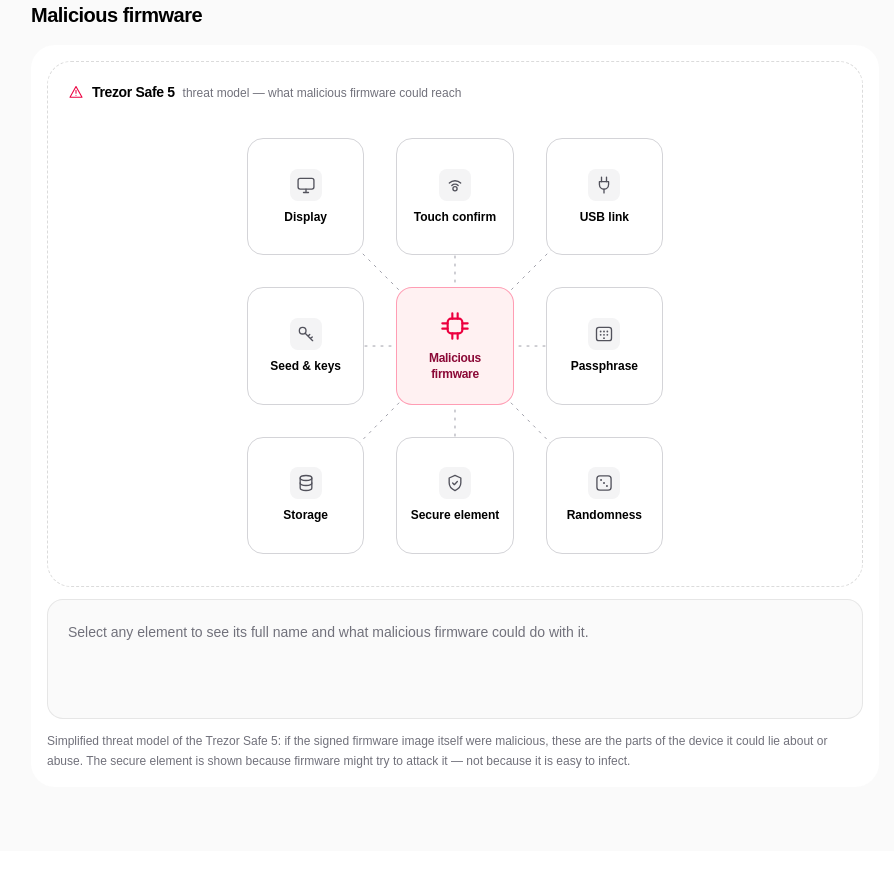
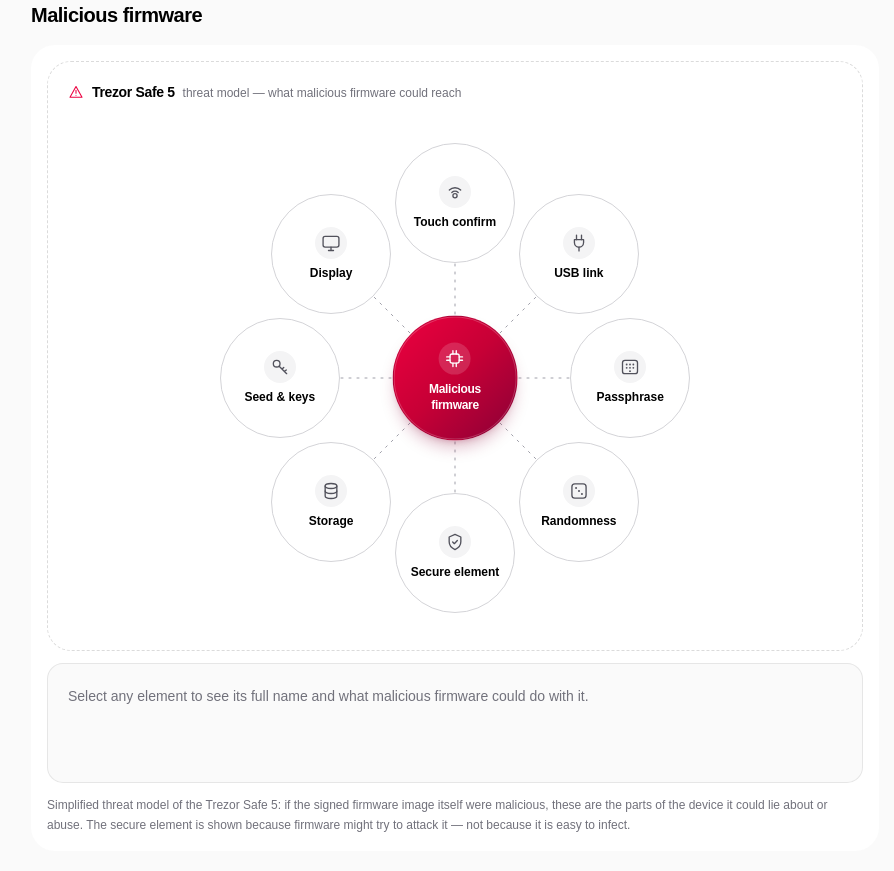
Before and after one commit to stealth14/courses-catalog, a Next.js app: page /en/dummy-diagram in a window 1280 px wide. Shown: the part 1760-2631 px from the top of the page, without its empty margins (185-1079 px from the left). Built offline with nearby package versions, Linux system fonts and the light colour scheme.

Commit message:
Improve diagram

```diff
--- a/src/app/[locale]/dummy-diagram/firmware-threat-diagram.tsx
+++ b/src/app/[locale]/dummy-diagram/firmware-threat-diagram.tsx
@@ -27,59 +27,37 @@
     | "secure-element"
     | "randomness";
   icon: ComponentType<FirmwareIconProps>;
-  /** Where the spoke from the firmware hub ends, in percent. */
-  spoke: { x: number; y: number };
 };
 
-/**
- * Reading order is also the grid order: interface on top, secrets on the
- * sides, internals at the bottom. The hub itself is rendered between the
- * second and third row.
- */
 const TARGETS: FirmwareTarget[] = [
-  {
-    id: "display",
-    icon: DisplayIcon,
-    spoke: { x: 16.5, y: 16.5 },
-  },
-  {
-    id: "touch",
-    icon: TapIcon,
-    spoke: { x: 50, y: 14 },
-  },
-  {
-    id: "usb",
-    icon: UsbIcon,
-    spoke: { x: 83.5, y: 16.5 },
-  },
-  {
-    id: "seed",
-    icon: KeyIcon,
-    spoke: { x: 16.5, y: 50 },
-  },
-  {
-    id: "passphrase",
-    icon: KeypadIcon,
-    spoke: { x: 83.5, y: 50 },
-  },
-  {
-    id: "storage",
-    icon: DatabaseIcon,
-    spoke: { x: 16.5, y: 84 },
-  },
-  {
-    id: "secure-element",
-    icon: ShieldIcon,
-    spoke: { x: 50, y: 86 },
-  },
-  {
-    id: "randomness",
-    icon: DiceIcon,
-    spoke: { x: 83.5, y: 84 },
-  },
+  { id: "display", icon: DisplayIcon },
+  { id: "touch", icon: TapIcon },
+  { id: "usb", icon: UsbIcon },
+  { id: "seed", icon: KeyIcon },
+  { id: "passphrase", icon: KeypadIcon },
+  { id: "storage", icon: DatabaseIcon },
+  { id: "secure-element", icon: ShieldIcon },
+  { id: "randomness", icon: DiceIcon },
 ];
 
+/** Angles in degrees for a regular octagon ring: top-left, top, top-right, left, right, bottom-left, bottom, bottom-right. */
+const RING_ANGLES = [-135, -90, -45, 180, 0, 135, 90, 45];
+
+/** Ring geometry, as percentages of the square diagram box. */
+const RING_RADIUS = 36.5;
+const TILE_SIZE = 25;
+const HUB_SIZE = 26;
+
 const HUB = { x: 50, y: 50 };
+
+function ringPosition(index: number) {
+  const radians = ((RING_ANGLES[index] ?? 0) * Math.PI) / 180;
+
+  return {
+    x: HUB.x + RING_RADIUS * Math.cos(radians),
+    y: HUB.y + RING_RADIUS * Math.sin(radians),
+  };
+}
 
 function SpokeLines({ selectedId }: { selectedId: string | null }) {
   return (
@@ -89,17 +67,18 @@
       viewBox="0 0 100 100"
       preserveAspectRatio="none"
     >
-      {TARGETS.map((target) => {
+      {TARGETS.map((target, index) => {
         const isSelected = target.id === selectedId;
         const dimmed = selectedId !== null && !isSelected;
+        const end = ringPosition(index);
 
         return (
           <line
             key={target.id}
             x1={HUB.x}
             y1={HUB.y}
-            x2={target.spoke.x}
-            y2={target.spoke.y}
+            x2={end.x}
+            y2={end.y}
             strokeWidth={isSelected ? 3 : 1}
             strokeDasharray={isSelected ? "1 5" : "2 6"}
             strokeLinecap="round"
@@ -127,9 +106,11 @@
   const t = useTranslations("FirmwareDiagram");
 
   return (
-    <div className="relative w-full min-h-0 self-start aspect-square flex flex-col items-center justify-center gap-2 rounded-2xl border border-rose-500/40 bg-rose-50 p-2 text-center">
-      <FirmwareChipIcon className="h-8 w-8 shrink-0 text-rose-600" />
-      <p className="text-xs leading-4 font-semibold tracking-tight text-rose-900">
+    <div className="relative w-full aspect-square flex select-none flex-col items-center justify-center gap-1.5 rounded-full border border-rose-900/30 bg-gradient-to-br from-rose-600 via-rose-700 to-rose-900 p-3 text-center text-white shadow-lg shadow-rose-900/25 ring-1 ring-white/20 ring-inset">
+      <span className="flex h-8 w-8 shrink-0 items-center justify-center rounded-full bg-white/15">
+        <FirmwareChipIcon className="h-5 w-5 text-white" />
+      </span>
+      <p className="text-xs leading-4 font-semibold tracking-tight text-white">
         {t("hubTitle")}
       </p>
     </div>
@@ -194,32 +175,39 @@
         </div>
 
         <div className="overflow-x-auto">
-          <div className="mx-auto w-[24rem] pb-3 pt-4 md:w-full md:max-w-[26rem]">
-            <div className="relative grid grid-cols-3 gap-8">
+          <div className="mx-auto w-[27rem] pb-3 pt-4 md:w-full md:max-w-[30rem]">
+            <div className="relative aspect-square w-full select-none">
               <SpokeLines selectedId={selectedId} />
 
-              {/* Split around the hub so it lands in the centre cell. */}
-              {TARGETS.slice(0, 4).map((target) => (
+              {TARGETS.map((target, index) => {
+                const { x, y } = ringPosition(index);
+
+                return (
+                  <div
+                    key={target.id}
+                    className="absolute -translate-x-1/2 -translate-y-1/2"
+                    style={{
+                      left: `${x}%`,
+                      top: `${y}%`,
+                      width: `${TILE_SIZE}%`,
+                    }}
+                  >
                     <TargetTile
-                  key={target.id}
                       target={target}
                       short={t(`targets.${target.id}.short`)}
                       selected={selectedId === target.id}
                       onSelect={setSelectedId}
                     />
-              ))}
+                  </div>
+                );
+              })}
 
+              <div
+                className="absolute top-1/2 left-1/2 -translate-x-1/2 -translate-y-1/2"
+                style={{ width: `${HUB_SIZE}%` }}
+              >
                 <FirmwareHub />
-
-              {TARGETS.slice(4).map((target) => (
-                <TargetTile
-                  key={target.id}
-                  target={target}
-                  short={t(`targets.${target.id}.short`)}
-                  selected={selectedId === target.id}
-                  onSelect={setSelectedId}
-                />
-              ))}
+              </div>
             </div>
           </div>
         </div>
@@ -275,14 +263,14 @@
       aria-label={short}
       aria-pressed={selected}
       onClick={() => onSelect(selected ? null : target.id)}
-      className={`relative w-full min-h-0 self-start aspect-square flex cursor-pointer flex-col items-center justify-center gap-2 rounded-2xl border p-2 text-center transition-colors focus-visible:ring-2 focus-visible:ring-rose-500 focus-visible:ring-offset-2 focus-visible:outline-none ${
+      className={`relative w-full aspect-square flex cursor-pointer flex-col items-center justify-center gap-1.5 rounded-full border px-1 py-2 text-center transition-colors focus-visible:ring-2 focus-visible:ring-rose-500 focus-visible:ring-offset-2 focus-visible:outline-none ${
         selected
           ? "fw-infected-tile isolate border-rose-700 bg-rose-100 text-rose-950"
           : "border-zinc-300 bg-white text-black hover:border-zinc-500"
       }`}
     >
       <span
-        className={`relative z-10 flex h-8 w-8 shrink-0 items-center justify-center rounded-lg ${
+        className={`relative z-10 flex h-8 w-8 shrink-0 items-center justify-center rounded-full ${
           selected
             ? "bg-rose-200 text-rose-900"
             : "bg-zinc-100 text-zinc-600"
```
Lines whose indentation alone changed are shown as unchanged.
